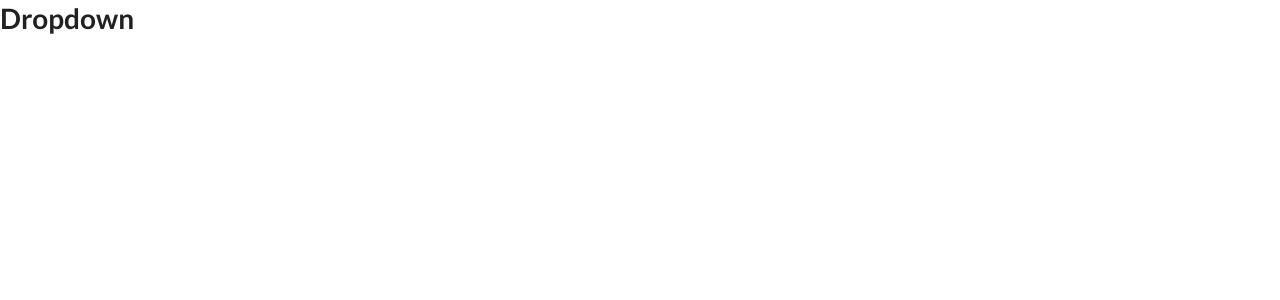
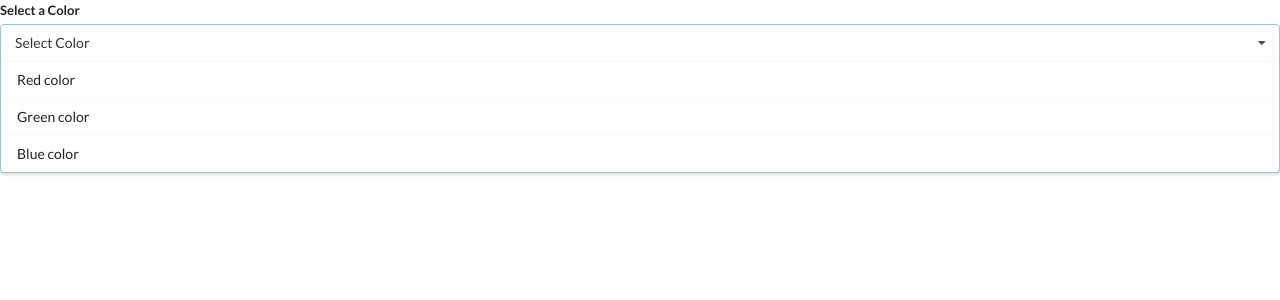
Before and after one commit to cefdev/Widgets, a React (Create React App) app: page / in a window 1280 px wide. Shown: the top 300 px of the page. Built offline with nearby package versions, Linux system fonts and the light colour scheme.

Commit message:
Display color in the UI

```diff
--- a/src/components/Dropdown.js
+++ b/src/components/Dropdown.js
@@ -1,7 +1,26 @@
 import React from "react";
 
-const Dropdown = () => {
-  return <h1>Dropdown</h1>;
+const Dropdown = ({ options }) => {
+  const renderedOptions = options.map((option) => {
+    return (
+      <div key={option.value} className="item">
+        {option.label}
+      </div>
+    );
+  });
+
+  return (
+    <div className="ui form">
+      <div className="field">
+        <label className="label">Select a Color</label>
+        <div className="ui selection dropdown visible active">
+          <i className="dropdown icon"></i>
+          <div className="text">Select Color</div>
+          <div className="menu visible transition">{renderedOptions}</div>
+        </div>
+      </div>
+    </div>
+  );
 };
 
 export default Dropdown;
```
